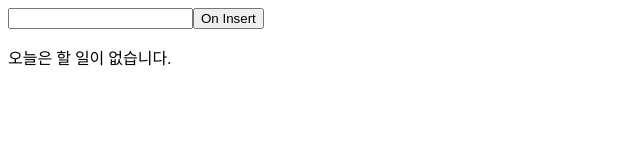
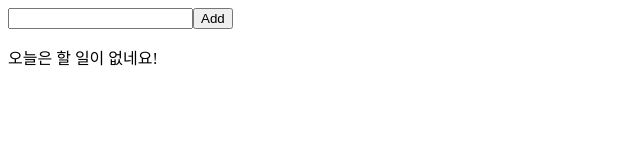
Before and after one commit to hyeoz/my-page, a React (Create React App) app: page / in a window 1280 px wide. Shown: the top 160 px of the page, without its empty margins (0-640 px from the left). Built offline with nearby package versions, Linux system fonts and the light colour scheme.

Commit message:
todo 데이터 expires 지정 필요

```diff
--- a/package.json
+++ b/package.json
@@ -7,9 +7,13 @@
     "@testing-library/react": "^12.0.0",
     "@testing-library/user-event": "^13.2.1",
     "react": "^17.0.2",
+    "react-cookies": "^0.1.1",
     "react-dom": "^17.0.2",
+    "react-redux": "^7.2.6",
     "react-router-dom": "^6.2.1",
     "react-scripts": "5.0.0",
+    "redux": "^4.1.2",
+    "redux-actions": "^2.6.5",
     "web-vitals": "^2.1.0"
   },
   "scripts": {
--- a/src/App.js
+++ b/src/App.js
@@ -1,10 +1,10 @@
 import { Route, Routes } from "react-router";
-import Todo from "./components/Todo";
+import TodoContainer from "./components/containers/TodoContainer";
 
 function App() {
   return (
     <Routes>
-      <Route path="/" element={<Todo />} />
+      <Route path="/" element={<TodoContainer />} />
     </Routes>
   );
 }
--- a/src/components/Todo.js
+++ /dev/null
@@ -1,52 +0,0 @@
-import { useState } from "react";
-
-const Todo = () => {
-  const [todos, setTodos] = useState([
-    {
-      id: 0,
-      text: "",
-      done: false,
-    },
-  ]);
-  const [value, setValue] = useState("");
-
-  const onChange = (e) => {
-    // console.log(e);
-    setValue(e.target.value);
-  };
-  const onInsert = (e) => {
-    e.preventDefault();
-    // console.log(e);
-    const todoObj = {
-      id: Date.now(),
-      text: value,
-      done: false,
-    };
-    if (todos[0].id === 0) {
-      todos[0] = todoObj;
-    } else {
-      // console.log(todos);
-      setTodos(todos.concat(todoObj));
-    }
-    // console.log(typeof todos);
-    setValue("");
-  };
-
-  return (
-    <div>
-      <input onChange={onChange} value={value} />
-      <button onClick={onInsert}>On Insert</button>
-      {todos[0].id === 0 ? (
-        <p>오늘은 할 일이 없습니다.</p>
-      ) : (
-        <ul>
-          {todos.map((todo) => {
-            return <li key={todo.id}>{todo.text}</li>;
-          })}
-        </ul>
-      )}
-    </div>
-  );
-};
-
-export default Todo;
--- /dev/null
+++ b/src/components/Todos.js
@@ -0,0 +1,56 @@
+import { useState } from "react";
+
+const TodoItems = ({ todo, onToggle, onRemove }) => {
+  return (
+    <div>
+      <input
+        type="checkbox"
+        onClick={() => onToggle(todo.id)}
+        checked={todo.done}
+        readOnly={true}
+      />
+      <span style={{ textDecoration: todo.done ? "line-through" : "none" }}>
+        {todo.text}
+      </span>
+      <button onClick={() => onRemove(todo.id)}>Delete</button>
+    </div>
+  );
+};
+
+const Todos = ({ todos, onInsert, onToggle, onRemove }) => {
+  const [value, setValue] = useState("");
+
+  const onSubmit = (e) => {
+    e.preventDefault();
+    onInsert(value);
+    setValue("");
+  };
+  const onChangeInput = (e) => {
+    setValue(e.target.value);
+  };
+
+  return (
+    <div>
+      <form onSubmit={onSubmit}>
+        <input onChange={onChangeInput} value={value} />
+        <button type="submit">Add</button>
+      </form>
+      <div>
+        {todos.length !== 0 ? (
+          todos.map((todo) => (
+            <TodoItems
+              key={todo.id}
+              todo={todo}
+              onToggle={onToggle}
+              onRemove={onRemove}
+            />
+          ))
+        ) : (
+          <p>오늘은 할 일이 없네요!</p>
+        )}
+      </div>
+    </div>
+  );
+};
+
+export default Todos;
--- /dev/null
+++ b/src/components/containers/TodoContainer.js
@@ -0,0 +1,27 @@
+import React, { useCallback } from "react";
+import { useDispatch, useSelector } from "react-redux";
+import { insert, remove, toggle } from "../../modules/todos";
+import Todos from "../Todos";
+
+const TodoContainer = () => {
+  const { todos } = useSelector(({ todos }) => ({
+    todos: todos.todos,
+  }));
+  // console.log(todos, "todo container");
+
+  const dispatch = useDispatch();
+  const onInsert = useCallback((text) => dispatch(insert(text)), [dispatch]);
+  const onToggle = useCallback((id) => dispatch(toggle(id)), [dispatch]);
+  const onRemove = useCallback((id) => dispatch(remove(id)), [dispatch]);
+
+  return (
+    <Todos
+      todos={todos}
+      onInsert={onInsert}
+      onToggle={onToggle}
+      onRemove={onRemove}
+    />
+  );
+};
+
+export default React.memo(TodoContainer); // 성능 최적화를 위해 memo 사용
--- a/src/index.js
+++ b/src/index.js
@@ -1,11 +1,18 @@
 import React from "react";
 import ReactDOM from "react-dom";
+import { Provider } from "react-redux";
 import { BrowserRouter } from "react-router-dom";
+import { createStore } from "redux";
 import App from "./App";
+import rootReducer from "./modules";
+
+const store = createStore(rootReducer);
 
 ReactDOM.render(
-  <BrowserRouter>
-    <App />
-  </BrowserRouter>,
+  <Provider store={store}>
+    <BrowserRouter>
+      <App />
+    </BrowserRouter>
+  </Provider>,
   document.getElementById("root")
 );
--- /dev/null
+++ b/src/modules/index.js
@@ -0,0 +1,6 @@
+import { combineReducers } from "redux";
+import todos from "./todos";
+
+const rootReducer = combineReducers({ todos });
+
+export default rootReducer;
--- /dev/null
+++ b/src/modules/todos.js
@@ -0,0 +1,42 @@
+import { createAction, handleActions } from "redux-actions";
+
+const INSERT = "todos/INSERT";
+const TOGGLE = "todos/TOGGLE";
+const REMOVE = "todos/DELETE";
+
+export const insert = createAction(INSERT, (text) => ({
+  id: Date.now(),
+  text,
+  done: false,
+}));
+export const toggle = createAction(TOGGLE, (id) => id);
+export const remove = createAction(REMOVE, (id) => id);
+
+const initialState = {
+  todos: [],
+};
+
+const todos = handleActions(
+  {
+    [INSERT]: (state, action) => {
+      // console.log(state, "handle action");
+      return {
+        ...state,
+        todos: state.todos.concat(action.payload),
+      };
+    },
+    [TOGGLE]: (state, action) => ({
+      ...state,
+      todos: state.todos.map((todo) =>
+        todo.id === action.payload ? { ...todo, done: !todo.done } : todo
+      ),
+    }),
+    [REMOVE]: (state, action) => ({
+      ...state,
+      todos: state.todos.filter((todo) => todo.id !== action.payload),
+    }),
+  },
+  initialState
+);
+
+export default todos;
```
Also changed, not shown: src/components/News.js (added), 1 other file (tests, documents, lock files or other folders).
